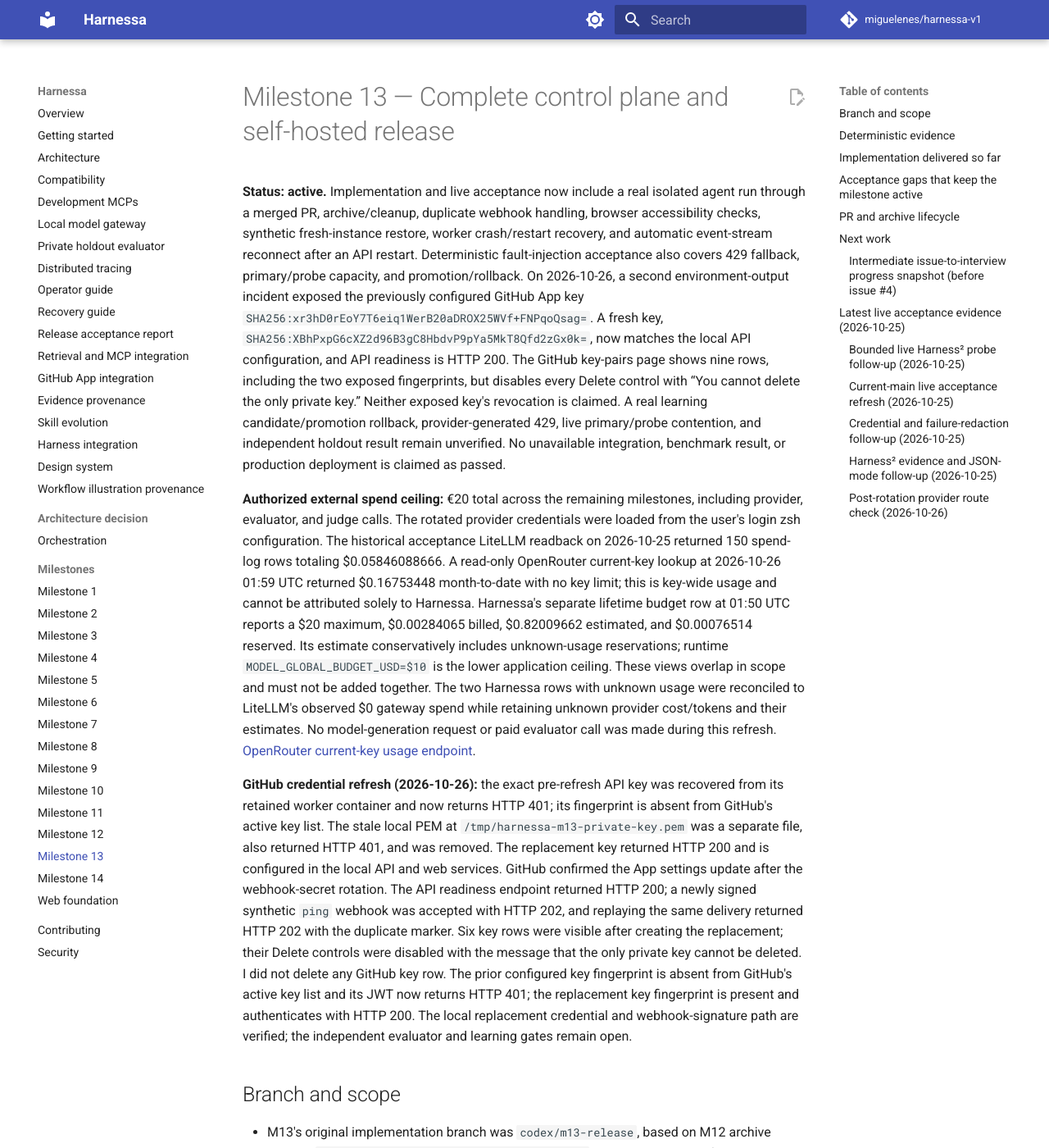
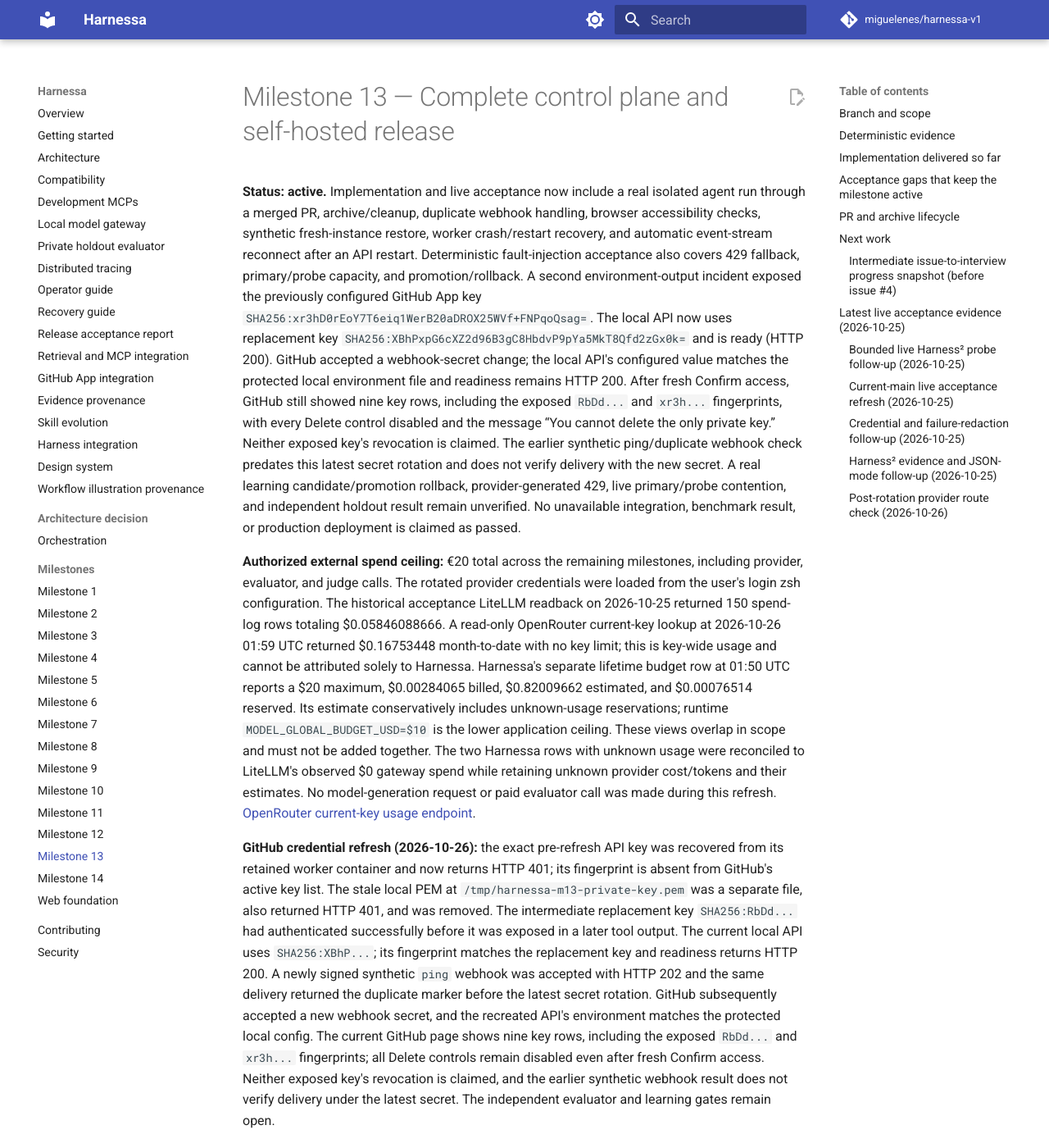
Before and after one commit to miguelenes/harnessa-v1, an MkDocs documentation site: the page built from docs/milestones/13.md, in a window 1280 px wide and 1400 px high. Shown: the whole window at 82% size. Built offline with MkDocs 1.6.1 and Material for MkDocs 9.7.7, drawn with Linux system fonts in a browser that asks for light colours; comment, search, counter and statistics services are not loaded.

Commit message:
docs: record webhook secret rotation status

```diff
--- a/docs/milestones/13.md
+++ b/docs/milestones/13.md
@@ -1,10 +1,10 @@
 # Milestone 13 — Complete control plane and self-hosted release
 
-**Status: active.** Implementation and live acceptance now include a real isolated agent run through a merged PR, archive/cleanup, duplicate webhook handling, browser accessibility checks, synthetic fresh-instance restore, worker crash/restart recovery, and automatic event-stream reconnect after an API restart. Deterministic fault-injection acceptance also covers 429 fallback, primary/probe capacity, and promotion/rollback. On 2026-10-26, a second environment-output incident exposed the previously configured GitHub App key `SHA256:xr3hD0rEoY7T6eiq1WerB20aDROX25WVf+FNPqoQsag=`. A fresh key, `SHA256:XBhPxpG6cXZ2d96B3gC8HbdvP9pYa5MkT8Qfd2zGx0k=`, now matches the local API configuration, and API readiness is HTTP 200. The GitHub key-pairs page shows nine rows, including the two exposed fingerprints, but disables every Delete control with “You cannot delete the only private key.” Neither exposed key's revocation is claimed. A real learning candidate/promotion rollback, provider-generated 429, live primary/probe contention, and independent holdout result remain unverified. No unavailable integration, benchmark result, or production deployment is claimed as passed.
+**Status: active.** Implementation and live acceptance now include a real isolated agent run through a merged PR, archive/cleanup, duplicate webhook handling, browser accessibility checks, synthetic fresh-instance restore, worker crash/restart recovery, and automatic event-stream reconnect after an API restart. Deterministic fault-injection acceptance also covers 429 fallback, primary/probe capacity, and promotion/rollback. A second environment-output incident exposed the previously configured GitHub App key `SHA256:xr3hD0rEoY7T6eiq1WerB20aDROX25WVf+FNPqoQsag=`. The local API now uses replacement key `SHA256:XBhPxpG6cXZ2d96B3gC8HbdvP9pYa5MkT8Qfd2zGx0k=` and is ready (HTTP 200). GitHub accepted a webhook-secret change; the local API's configured value matches the protected local environment file and readiness remains HTTP 200. After fresh Confirm access, GitHub still showed nine key rows, including the exposed `RbDd...` and `xr3h...` fingerprints, with every Delete control disabled and the message “You cannot delete the only private key.” Neither exposed key's revocation is claimed. The earlier synthetic ping/duplicate webhook check predates this latest secret rotation and does not verify delivery with the new secret. A real learning candidate/promotion rollback, provider-generated 429, live primary/probe contention, and independent holdout result remain unverified. No unavailable integration, benchmark result, or production deployment is claimed as passed.
 
 **Authorized external spend ceiling:** €20 total across the remaining milestones, including provider, evaluator, and judge calls. The rotated provider credentials were loaded from the user's login zsh configuration. The historical acceptance LiteLLM readback on 2026-10-25 returned 150 spend-log rows totaling $0.05846088666. A read-only OpenRouter current-key lookup at 2026-10-26 01:59 UTC returned $0.16753448 month-to-date with no key limit; this is key-wide usage and cannot be attributed solely to Harnessa. Harnessa's separate lifetime budget row at 01:50 UTC reports a $20 maximum, $0.00284065 billed, $0.82009662 estimated, and $0.00076514 reserved. Its estimate conservatively includes unknown-usage reservations; runtime `MODEL_GLOBAL_BUDGET_USD=$10` is the lower application ceiling. These views overlap in scope and must not be added together. The two Harnessa rows with unknown usage were reconciled to LiteLLM's observed $0 gateway spend while retaining unknown provider cost/tokens and their estimates. No model-generation request or paid evaluator call was made during this refresh. [OpenRouter current-key usage endpoint](https://openrouter.ai/docs/api/api-reference/api-keys/get-current-key).
 
-**GitHub credential refresh (2026-10-26):** the exact pre-refresh API key was recovered from its retained worker container and now returns HTTP 401; its fingerprint is absent from GitHub's active key list. The stale local PEM at `/tmp/harnessa-m13-private-key.pem` was a separate file, also returned HTTP 401, and was removed. The replacement key returned HTTP 200 and is configured in the local API and web services. GitHub confirmed the App settings update after the webhook-secret rotation. The API readiness endpoint returned HTTP 200; a newly signed synthetic `ping` webhook was accepted with HTTP 202, and replaying the same delivery returned HTTP 202 with the duplicate marker. Six key rows were visible after creating the replacement; their Delete controls were disabled with the message that the only private key cannot be deleted. I did not delete any GitHub key row. The prior configured key fingerprint is absent from GitHub's active key list and its JWT now returns HTTP 401; the replacement key fingerprint is present and authenticates with HTTP 200. The local replacement credential and webhook-signature path are verified; the independent evaluator and learning gates remain open.
+**GitHub credential refresh (2026-10-26):** the exact pre-refresh API key was recovered from its retained worker container and now returns HTTP 401; its fingerprint is absent from GitHub's active key list. The stale local PEM at `/tmp/harnessa-m13-private-key.pem` was a separate file, also returned HTTP 401, and was removed. The intermediate replacement key `SHA256:RbDd...` had authenticated successfully before it was exposed in a later tool output. The current local API uses `SHA256:XBhP...`; its fingerprint matches the replacement key and readiness returns HTTP 200. A newly signed synthetic `ping` webhook was accepted with HTTP 202 and the same delivery returned the duplicate marker before the latest secret rotation. GitHub subsequently accepted a new webhook secret, and the recreated API's environment matches the protected local config. The current GitHub page shows nine key rows, including the exposed `RbDd...` and `xr3h...` fingerprints; all Delete controls remain disabled even after fresh Confirm access. Neither exposed key's revocation is claimed, and the earlier synthetic webhook result does not verify delivery under the latest secret. The independent evaluator and learning gates remain open.
 
 ## Branch and scope
 
```
Also changed, not shown: docs/acceptance-report.md (+2 -0 lines).
